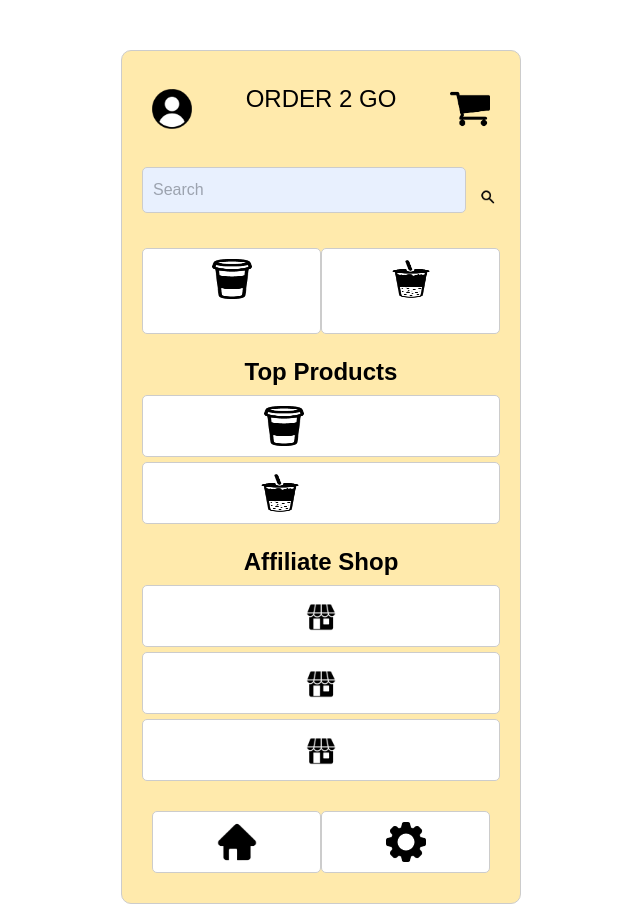
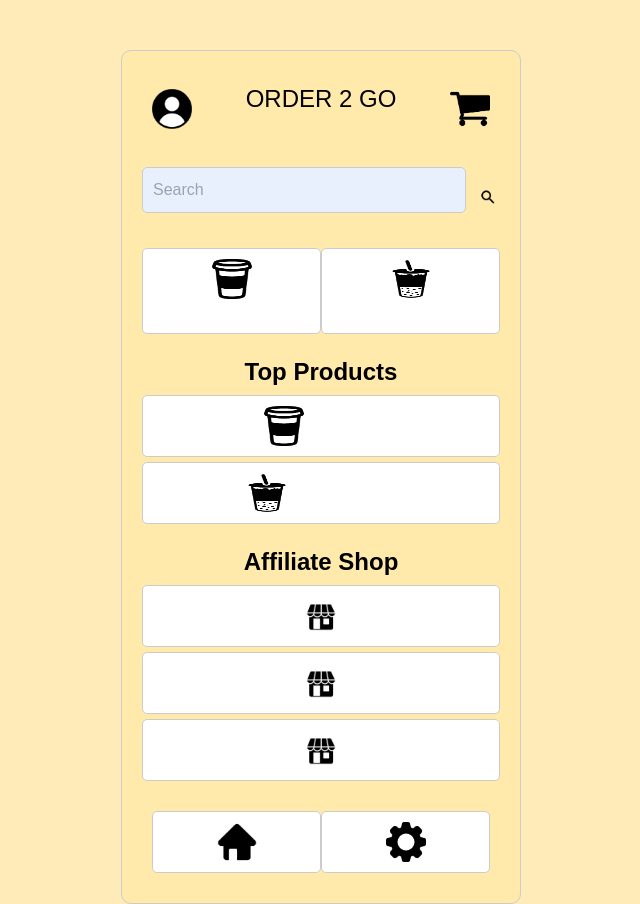
Before and after one commit to shen102/ORDER2GO, a React (Create React App) app in the folder myreactproj/: page /home in a window 1280 px wide. Shown: the whole page, without its empty margins (319-959 px from the left). Built offline with nearby package versions, Linux system fonts and the light colour scheme.

Commit message:
updated bg color

```diff
--- a/myreactproj/src/Components/Homepage.jsx
+++ b/myreactproj/src/Components/Homepage.jsx
@@ -39,7 +39,7 @@ function Homepage() {
         </button>
         <button className="product-button">
           <img src={milkTeaIcon} alt="Don Maka" />
-          Don Maka
+          Don Machiato
         </button>
       </div>
       <div className="affiliate-shops">
--- a/myreactproj/src/Components/SignIn.css
+++ b/myreactproj/src/Components/SignIn.css
@@ -1,5 +1,7 @@
 /* src/SignIn.css */
-
+body{
+  background-color:rgb(255,235, 184)
+}
 .container {
   display: flex;
   justify-content: center;
--- a/myreactproj/src/Components/register.css
+++ b/myreactproj/src/Components/register.css
@@ -1,4 +1,8 @@
 /* src/SignUpForm.css */
+body{
+  background-color:rgb(255,235, 184)
+}
+
 
 .container {
   display: flex;
```
